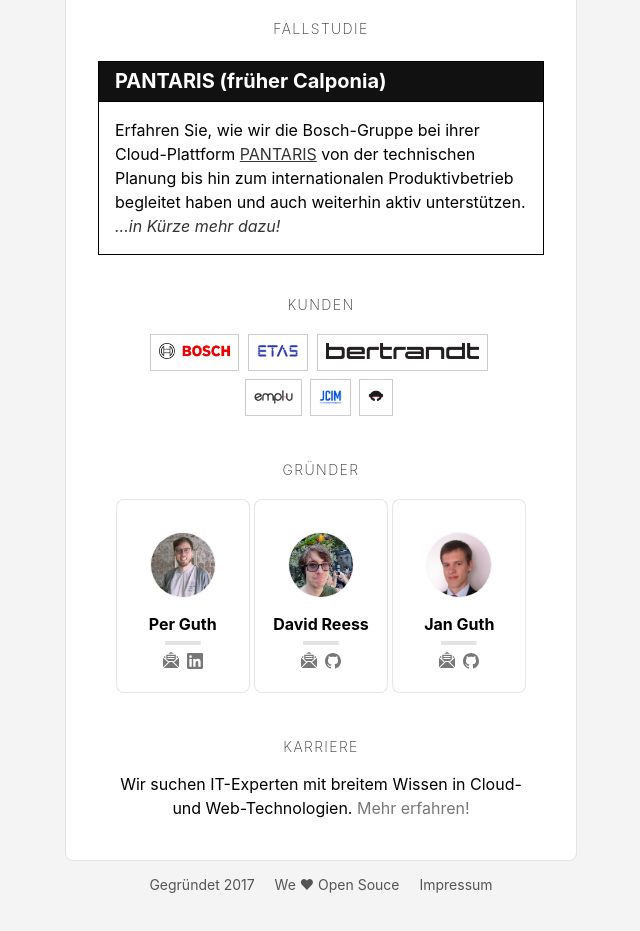
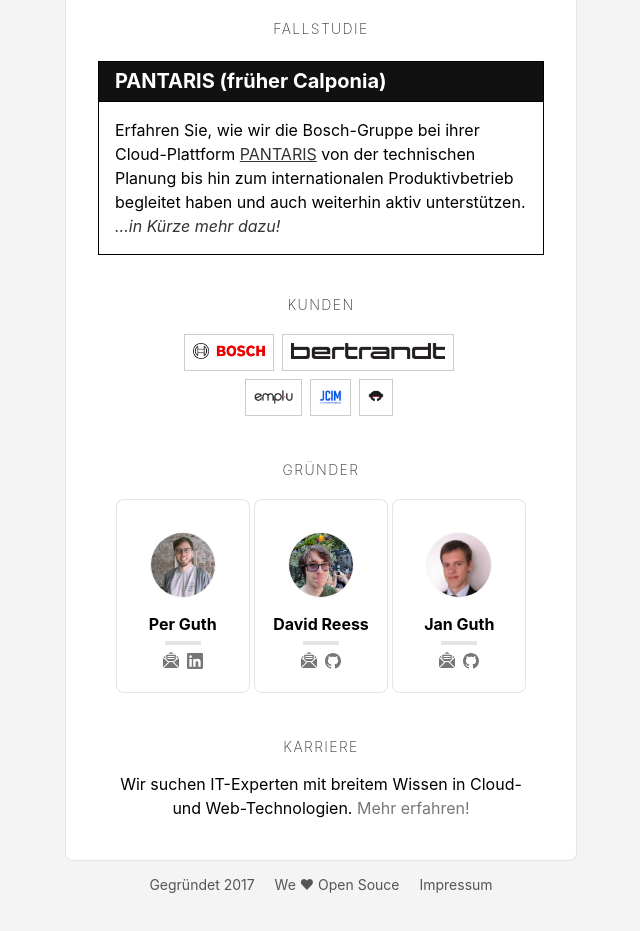
Before and after one commit to michbert/thingylabs.github.io, a plain HTML site: page index.html in a window 1280 px wide. Shown: the part 908-1839 px from the top of the page, without its empty margins (319-959 px from the left). Drawn offline with Linux system fonts and the light colour scheme.

Commit message:
Clients list

```diff
--- a/index.html
+++ b/index.html
@@ -77,8 +77,7 @@
   <ul class="list ph3 tc pa1 ph4-ns" data-nosnippet>
     <li class="dib mr1 mb2" style="display: none;" data-why="LinkedIn image preview"><span class="f6 f5-ns db pa2 dark-gray ba b--black-20"><img src="tech-cloud.png" class="h1 dib" title="Thingylabs GmbH technical competencies"></span></li>
     <li class="dib mr1 mb2"><a referrerpolicy="no-referrer" href="https://www.bosch-engineering.com/" class="dim f6 f5-ns db pa2 dark-gray ba b--black-20"><img src="clients/Bosch-logo.png" class="h1 dib" title="Bosch Engineering GmbH"></a></li>
-    <li class="dib mr1 mb2"><a referrerpolicy="no-referrer" href="https://www.etas.com/" class="dim f6 f5-ns db pa2 dark-gray ba b--black-20"><img src="clients/ETAS-logo.png" class="h1 dib" title="ETAS GmbH"></a></li>
-    <li class="dib mr1 mb2"><a referrerpolicy="no-referrer" href="https://www.bertrandt.com/" class="dim f6 f5-ns db pa2 dark-gray ba b--black-20"><img src="clients/Bertrandt-logo.png" class="h1 dib" title="Bertrandt GmbH"></a></li>
+    <li class="dib mr1 mb2"><a referrerpolicy="no-referrer" href="https://www.bertrandt.com/" class="dim f6 f5-ns db pa2 dark-gray ba b--black-20"><img src="clients/Bertrandt-logo.png" class="h1 dib" title="Bertrandt GmbH"></a></li><br/>
     <li class="dib mr1 mb2"><a referrerpolicy="no-referrer" href="https://www.emplu.de/" class="dim f6 f5-ns db pa2 dark-gray ba b--black-20"><img src="clients/emplu-logo.png" class="h1 dib" title="emplu GmbH"></a></li>
     <li class="dib mr1 mb2"><a referrerpolicy="no-referrer" href="https://www.jcim.de/" class="dim f6 f5-ns db pa2 dark-gray ba b--black-20"><img src="clients/JCIM-logo.png" class="h1 dib" title="JC Information Management GmbH"></a></li>
     <li class="dib mr1 mb2"><span class="f6 f5-ns db pa2 dark-gray ba b--black-20"><img src="clients/HitCap-logo.png" class="h1 dib" title="Hit Cap esports GmbH"></span></li>
```
